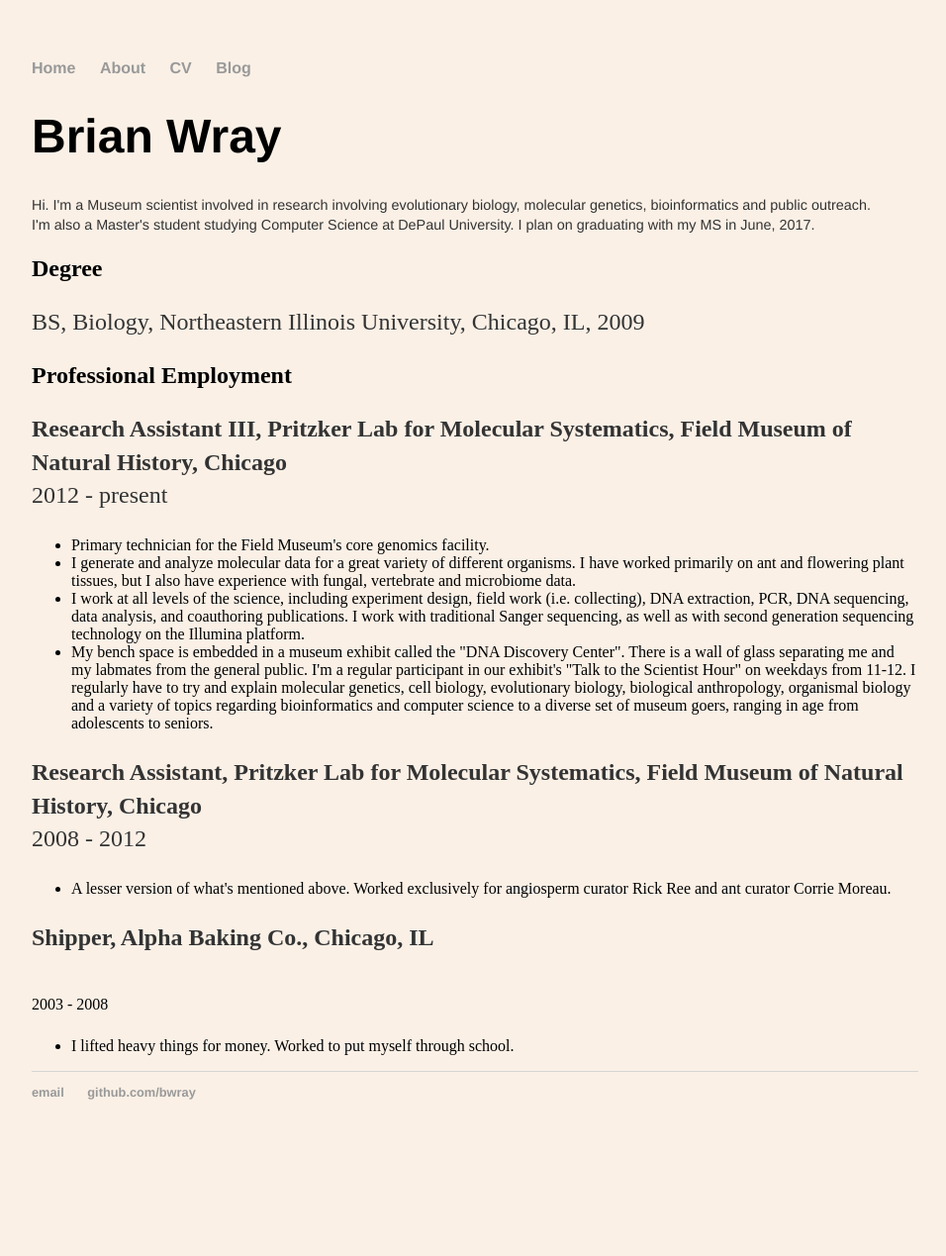
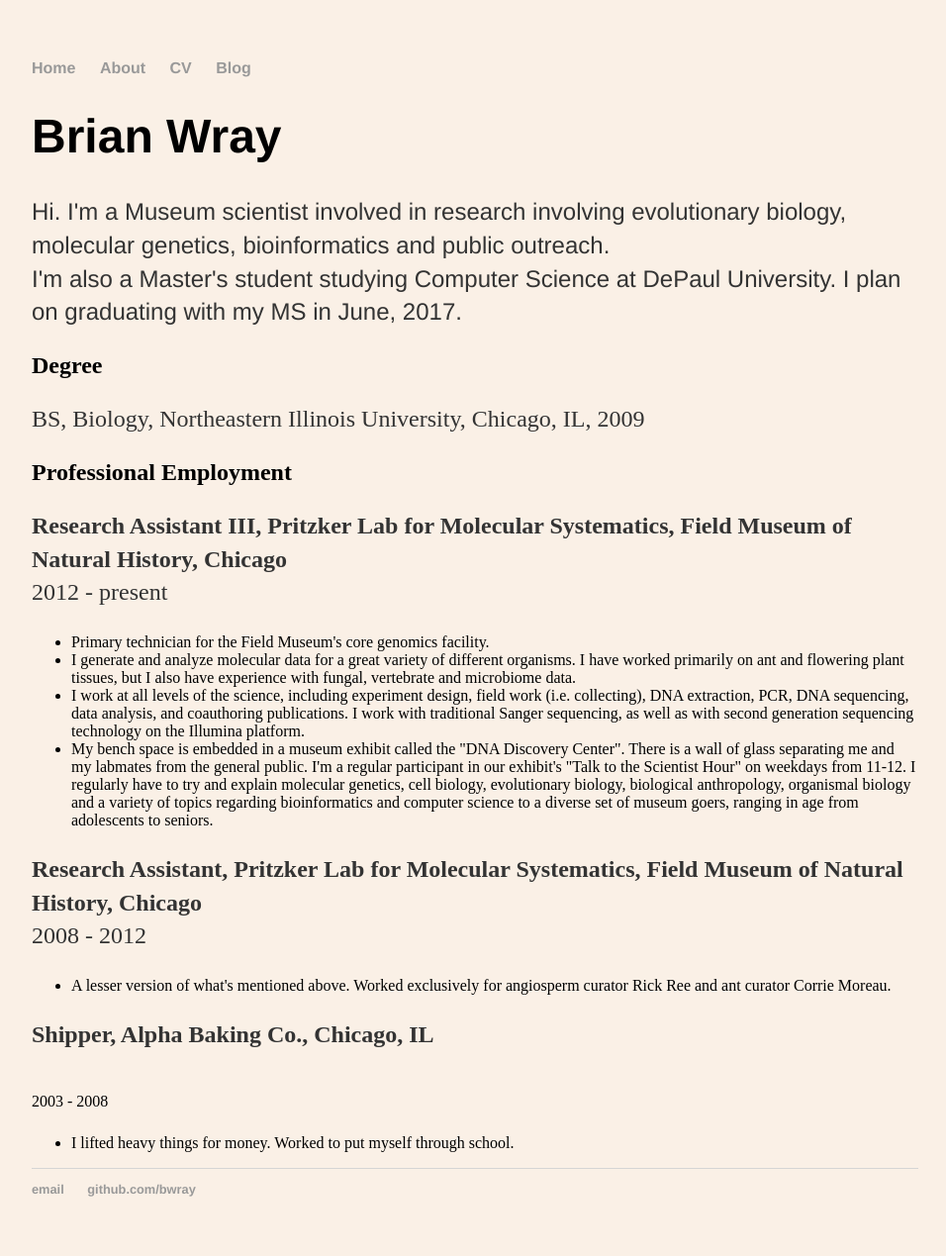
Before and after one commit to bwray/bwray.github.io, a Jekyll site: the page built from cv/index.html, in a window 1280 px wide. Shown: the whole page at 99% size, without its empty margins (160-1116 px from the left). Built offline with Jekyll 4.4.1, drawn with Linux system fonts in a browser that asks for light colours; before the commit the page ends 1171 px from its top, so only the background shows below that.

Commit message:
playing with html on the cv

```diff
--- a/cv/index.html
+++ b/cv/index.html
@@ -3,7 +3,7 @@
 title: Brian Wray's CV
 ---
 	<span itemprop="name"><h1>Brian Wray</h1></span>
-	<p style = "font-family: helvetica; font-size:90%;">Hi. I'm a Museum scientist involved in research involving evolutionary biology, molecular genetics, bioinformatics and public outreach.
+	<p style = "font-family: helvetica;">Hi. I'm a Museum scientist involved in research involving evolutionary biology, molecular genetics, bioinformatics and public outreach.
 	<br>
 	I'm also a Master's student studying Computer Science at DePaul University. I plan on graduating with my MS in June, 2017.</p>
 
```
